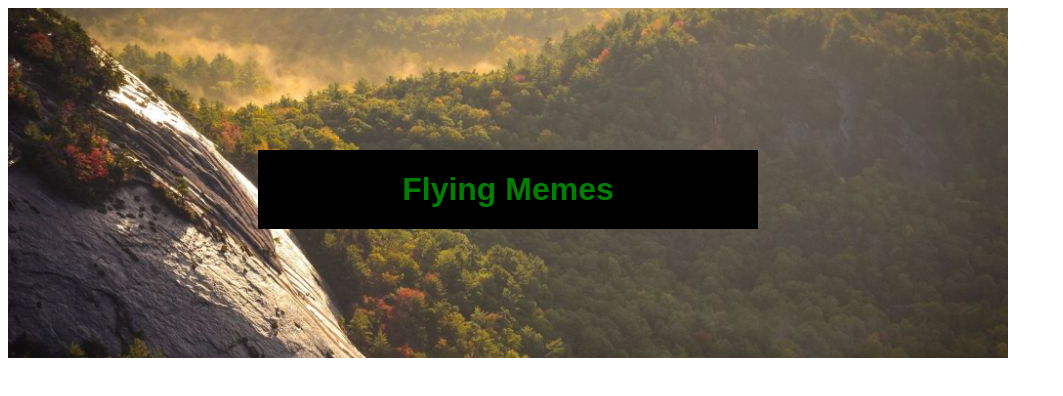
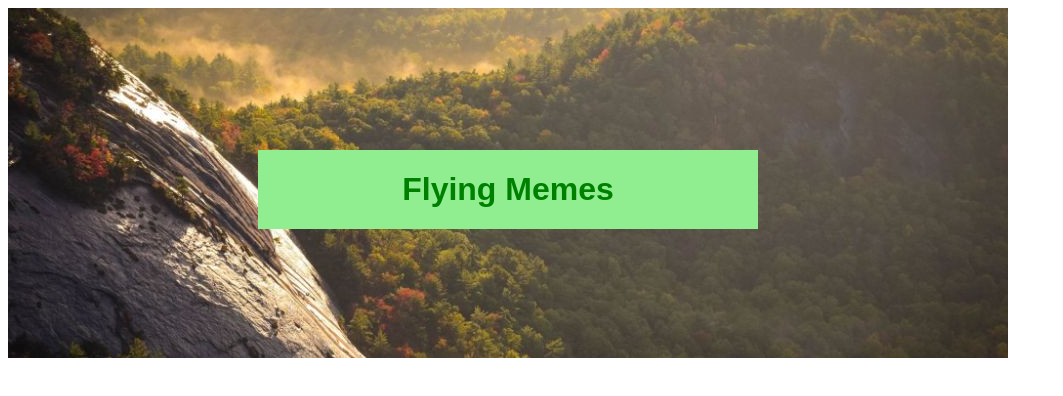
Before and after one commit to jojoeny/MemeApi, a website: page show.html in a window 1280 px wide. Shown: the whole page, without its empty margins (0-1063 px from the left). Drawn offline with Linux system fonts and the light colour scheme.

Commit message:
html commit

```diff
--- a/show.html
+++ b/show.html
@@ -16,7 +16,7 @@
         right: 0;
         text-align: center;
         top: 40%; /* Adjust this value to move the positioned div up and down */
-        background: black;
+        background: lightgreen;
         font-family: Arial,sans-serif;
         color: green;
         width: 50%; /* Set the width of the positioned div */
```
